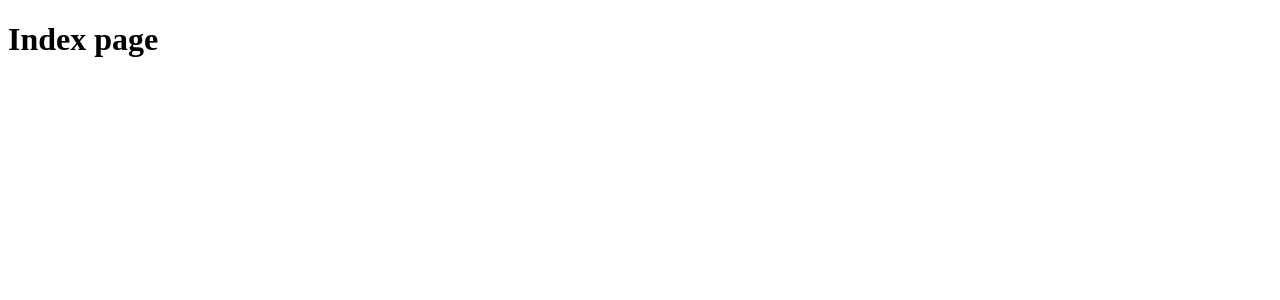
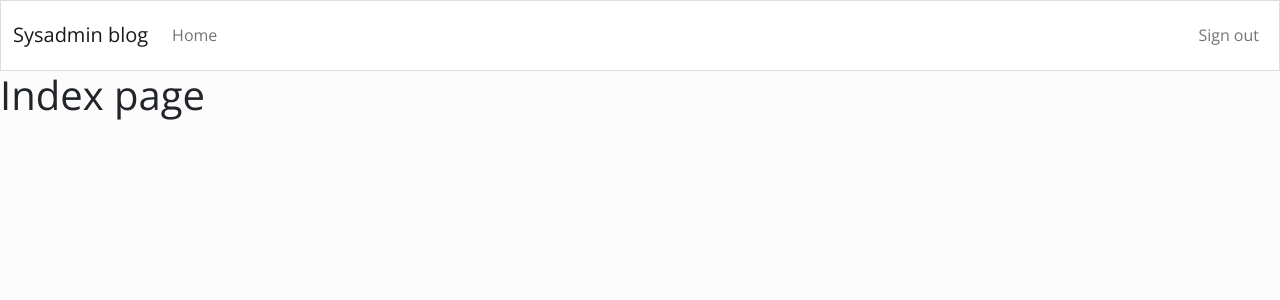
Before and after one commit to skogrv/homelab-blog, a Django app: page / in a window 1280 px wide. Before the commit the part shown is almost empty. Shown: the top 300 px of the page. Run offline with Django 5.2, Linux system fonts and the light colour scheme; parts of the project's set-up code (start-up, migrations or seed data) failed here and were passed over.

Commit message:
style navbar

```diff
--- a/app/blog/templates/blog/base.html
+++ b/app/blog/templates/blog/base.html
@@ -3,10 +3,12 @@
 <head>
     <meta charset="UTF-8">
     <meta name="viewport" content="width=device-width initial-scale=1.0">
+    <link rel="stylesheet" href="https://bootswatch.com/5/simplex/bootstrap.min.css">
     <title>Django blog</title>
 </head>
 </html>
 <body>
+    {% include 'blog/nav.html' %}
     {% block content %}
     {% endblock content %}
 </body>
--- /dev/null
+++ b/app/blog/templates/blog/nav.html
@@ -0,0 +1,20 @@
+<nav class="navbar navbar-expand-lg navbar-light bg-light">
+    <div class="container-fluid">
+      <a class="navbar-brand" href="{% url 'index' %}">Sysadmin blog</a>
+      <button class="navbar-toggler" type="button" data-bs-toggle="collapse" data-bs-target="#navbarText" aria-controls="navbarText" aria-expanded="false" aria-label="Toggle navigation">
+        <span class="navbar-toggler-icon"></span>
+      </button>
+      <div class="collapse navbar-collapse" id="navbarText">
+        <ul class="navbar-nav me-auto mb-2 mb-lg-0">
+          <li class="nav-item">
+            <a class="nav-link" aria-current="page" href="#">Home</a>
+          </li>
+        </ul>
+        <ul class="navbar-nav">
+            <li class="nav-item">
+                <a class="nav-link" aria-current="page" href="#">Sign out</a>
+            </li>
+        </ul>
+      </div>
+    </div>
+  </nav>
```
